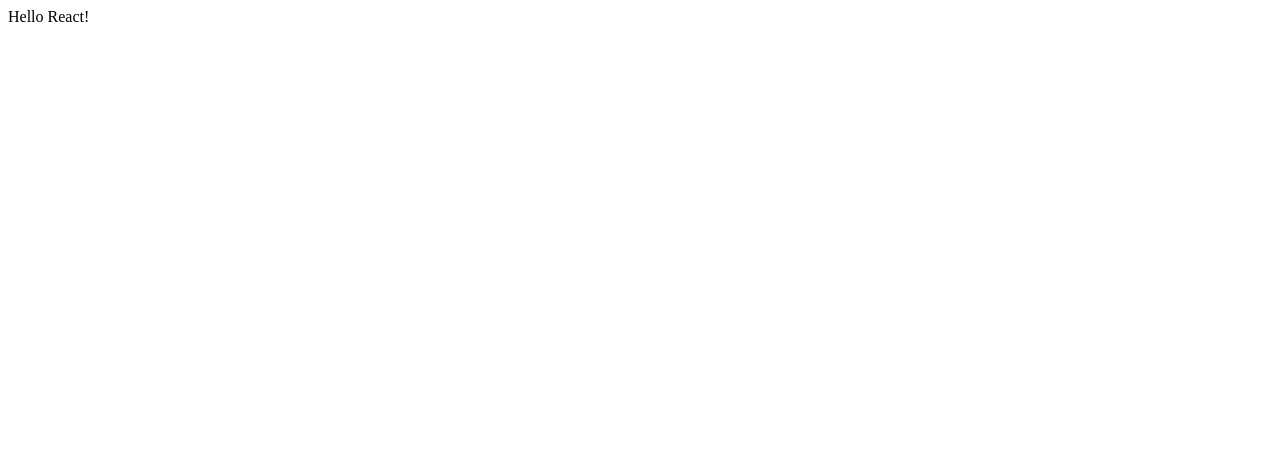
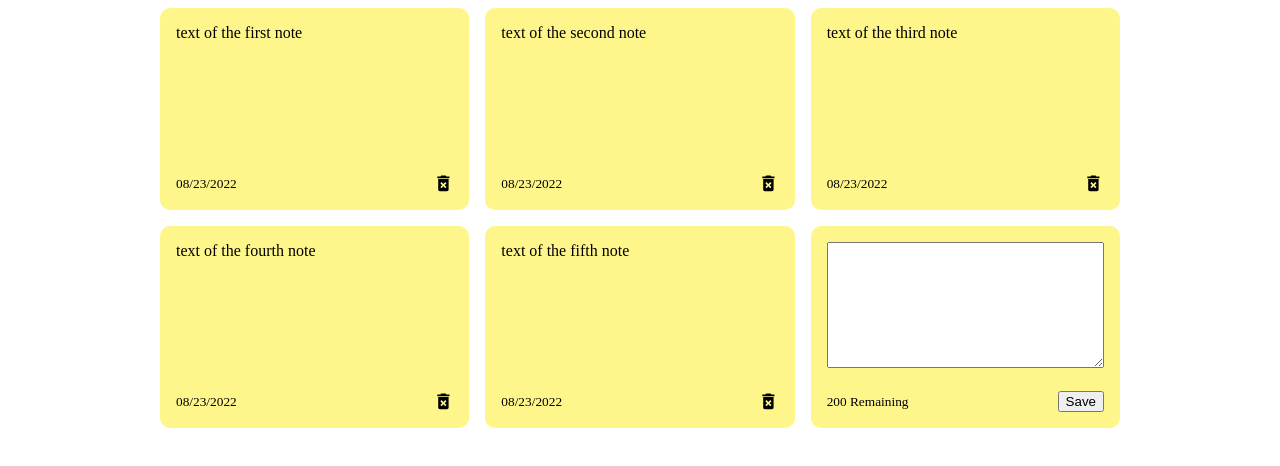
Before and after one commit to anthonysingiser/not-notes, a React (Create React App) app: page / in a window 1280 px wide. Shown: the top 466 px of the page. Built offline with nearby package versions, Linux system fonts and the light colour scheme.

Commit message:
add components, create grid structure for notes

```diff
--- a/src/App.js
+++ b/src/App.js
@@ -1,7 +1,38 @@
+import NotesList from './components/Noteslist'
+import {useState} from 'react';
+import {nanoid} from 'nanoid';
+
 function App() {
+  const [notes, setNotes] = useState([
+    {
+      id: nanoid(),
+      text: 'text of the first note',
+      date: '08/23/2022',
+    },
+    {
+      id: nanoid(),
+      text: 'text of the second note',
+      date: '08/23/2022',
+    },
+    {
+      id: nanoid(),
+      text: 'text of the third note',
+      date: '08/23/2022',
+    },
+    {
+      id: nanoid(),
+      text: 'text of the fourth note',
+      date: '08/23/2022',
+    },
+    {
+      id: nanoid(),
+      text: 'text of the fifth note',
+      date: '08/23/2022',
+    },
+]);
   return(
-    <div className='App'>
-      Hello React!
+    <div className='container'>
+      <NotesList notes = {notes} />
     </div>
   )
 }
--- /dev/null
+++ b/src/components/AddNote.js
@@ -0,0 +1,16 @@
+const AddNote = () => {
+    return (
+        <div className='note new'>
+            <textarea
+                rows='8'
+                cols='10'
+                placeholders='Type to add a note'
+            ></textarea>
+            <div className="note-footer">
+                <small>200 Remaining</small>
+                <button className="save">Save</button>
+            </div>
+        </div>
+    )
+}
+export default AddNote;
--- /dev/null
+++ b/src/components/Note.js
@@ -0,0 +1,13 @@
+import {MdDeleteForever} from 'react-icons/md'
+const Note = ({id, text, date}) => {
+    return(
+        <div className='note'>
+            <span> {text} </span>
+            <div className='note-footer'>
+                <small> {date} </small>
+                <MdDeleteForever className='delete-icon' size='1.3em'/>
+            </div>
+        </div>
+    )
+}
+export default Note
--- /dev/null
+++ b/src/components/Noteslist.js
@@ -0,0 +1,18 @@
+import Note from './Note'
+import AddNote from './AddNote'
+
+const Noteslist = ({notes}) => {
+    return (
+        <div className='notes-list'>
+            {notes.map((note) =>
+                <Note
+                    id ={note.id}
+                    text={note.text}
+                    date={note.date}
+                />
+            )}
+            <AddNote />
+        </div>
+    )
+}
+export default Noteslist
--- /dev/null
+++ b/src/index.css
@@ -0,0 +1,29 @@
+.container{
+    max-width: 960px;
+    margin-right: auto;
+    margin-left: auto;
+    padding-right: 15px;
+    padding-left: 15px;
+}
+
+.note{
+    background-color: #fef68a;
+    border-radius: 10px;
+    padding: 1rem;
+    min-height: 170px;
+    display: flex;
+    flex-direction: column;
+    justify-content: space-between;
+}
+
+.note-footer{
+    display: flex;
+    align-items: center;
+    justify-content: space-between;
+}
+
+.notes-list{
+    display: grid;
+    grid-gap: 1rem;
+    grid-template-columns: repeat(auto-fit, minmax(250px, 1fr))
+}
--- a/src/index.js
+++ b/src/index.js
@@ -1,6 +1,7 @@
 import React from 'react';
 import ReactDOM from 'react-dom/client';
 import App from './App';
+import './index.css'
 
 const root = ReactDOM.createRoot(document.getElementById('root'));
 root.render(
```
